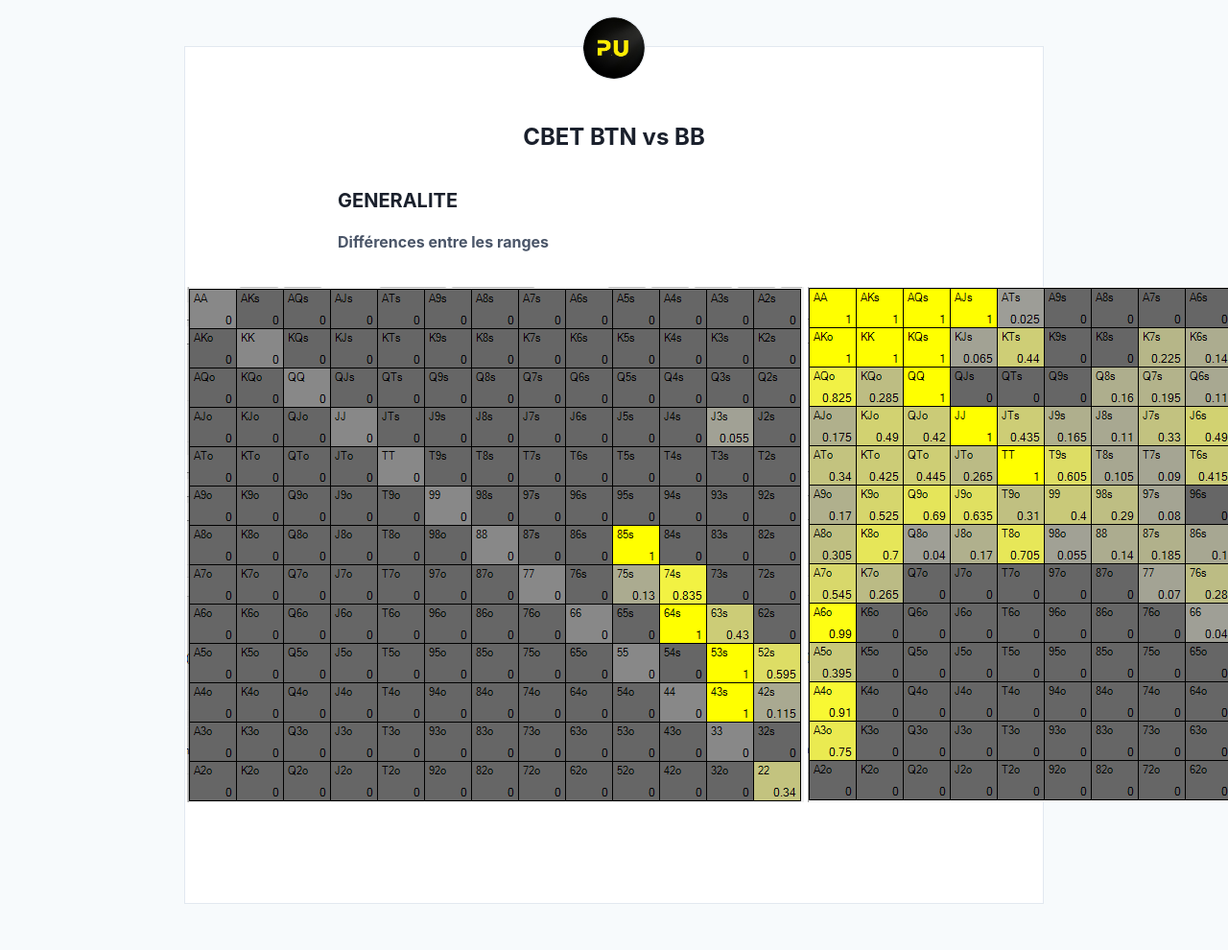
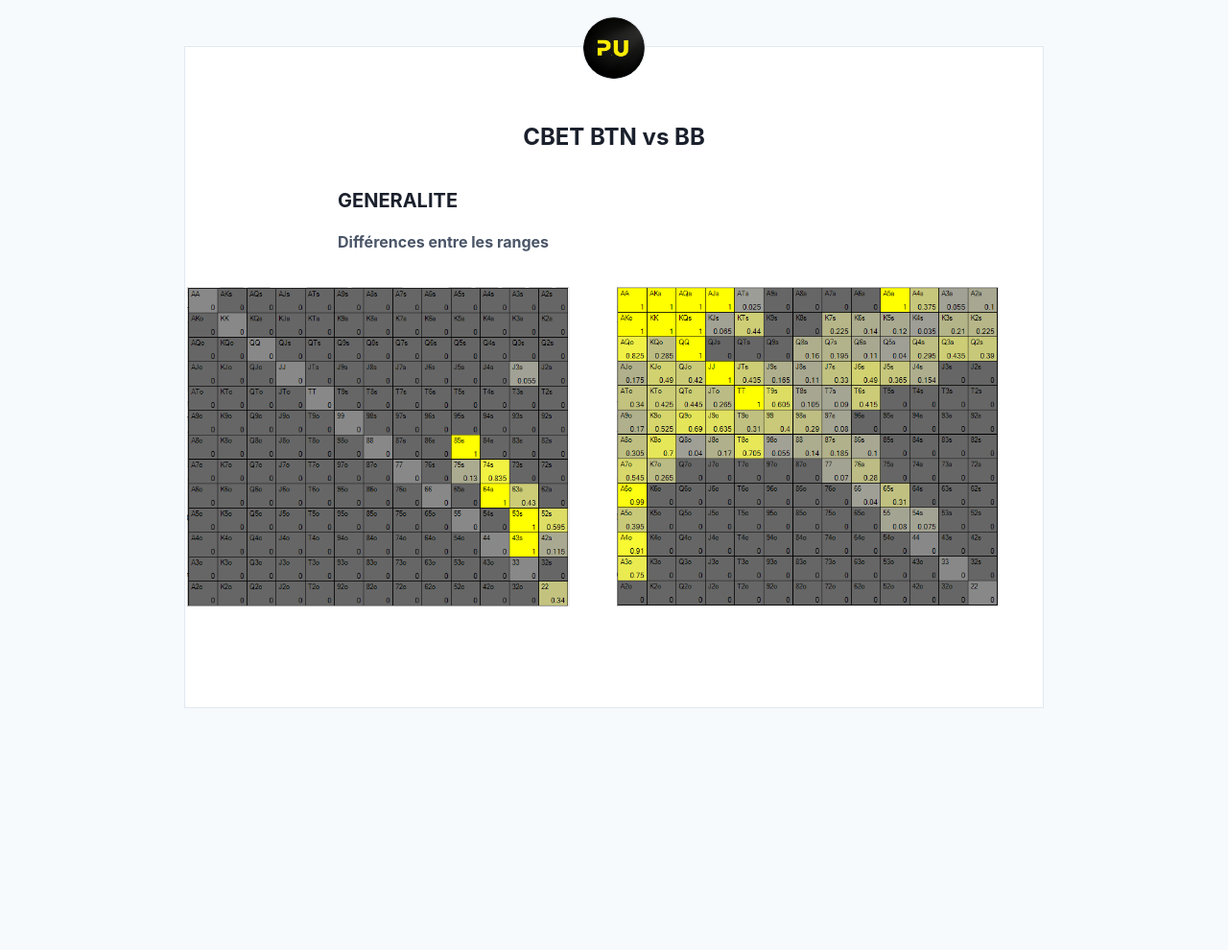
Before and after one commit to greglejeune/blog, a Jekyll site: the page built from _posts/2024-02-04-btnvsbb-cbet.md, in a window 1280 px wide. Shown: the whole page at 96% size. Built offline with Jekyll 4.4.1, drawn with Linux system fonts in a browser that asks for light colours; after the commit the page ends 900 px from its top, so only the background shows below that.

Commit message:
Update 2024-02-04-btnvsbb-cbet.md

```diff
--- a/_posts/2024-02-04-btnvsbb-cbet.md
+++ b/_posts/2024-02-04-btnvsbb-cbet.md
@@ -16,8 +16,8 @@
   <table class="video">
     <tbody>
       <tr>
-        <td><img src="/blog/img/2024-02-04-core.png"></td>
-        <td><img src="/blog/img/2024-02-04-top.png"></td>
+        <td><img src="/blog/img/2024-02-04-core.png" style="width: 90%;"></td>
+        <td><img src="/blog/img/2024-02-04-top.png" style="width: 90%;"></td>
       </tr>
     </tbody>
   </table>
```
